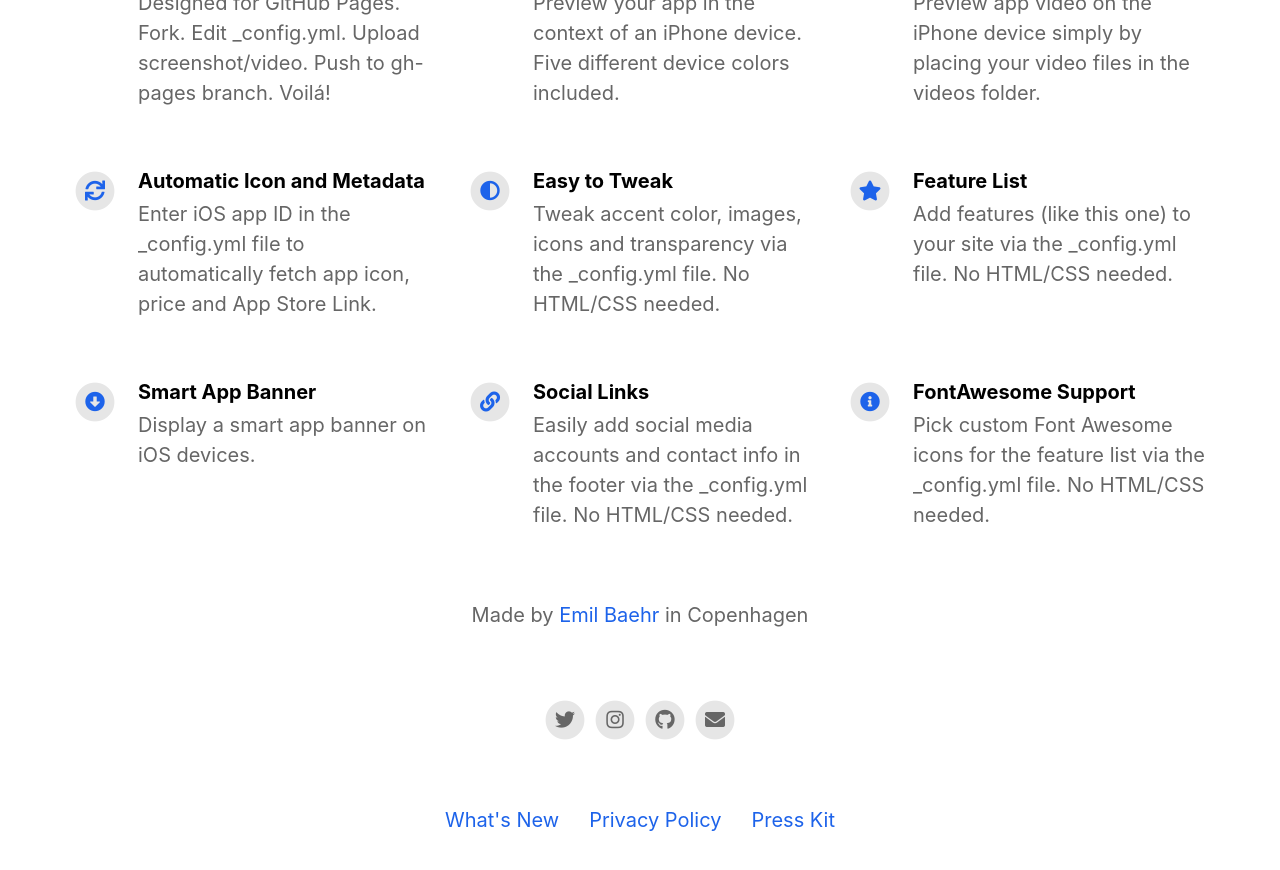
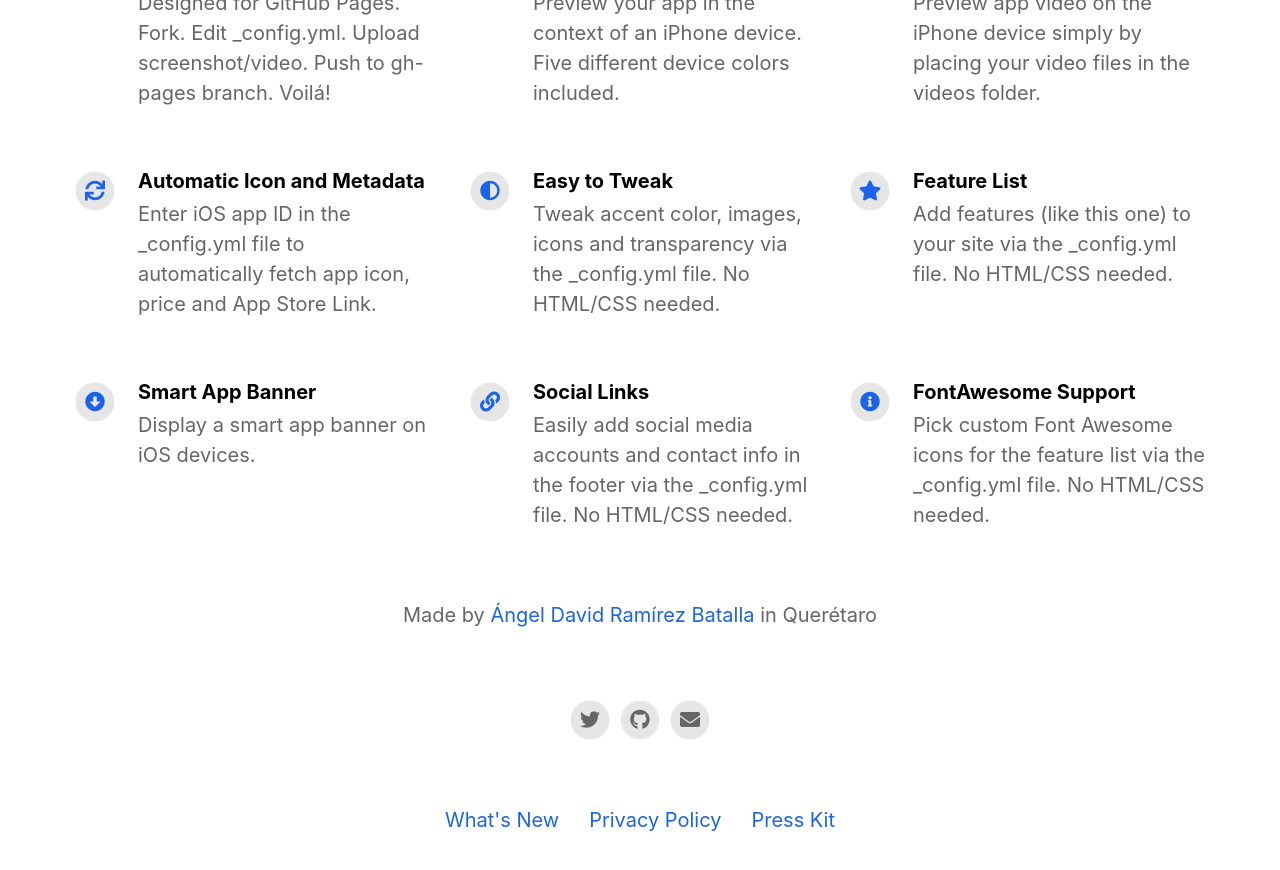
Before and after one commit to batallio/clothy-web, a Jekyll site: the page built from index.html, in a window 1280 px wide and 900 px high, scrolled down 1124 px. Shown: the top 870 px of the window. Built offline with Jekyll 4.4.1, drawn with Linux system fonts in a browser that asks for light colours; nearby versions of some CDN libraries.

Commit message:
Update _config.yml

```diff
--- a/_config.yml
+++ b/_config.yml
@@ -2,12 +2,12 @@
 page_title                                :                                           # Automatically populates with app name if not set and if iOS app ID is set. Otherwise enter manually.
 
 # App Info
-ios_app_id                                : 1234793120                                # Required. Enter iOS app ID to automatically populate name, price and icons (e.g. 718043190).
+ios_app_id                                : 1371133046                                # Required. Enter iOS app ID to automatically populate name, price and icons (e.g. 718043190).
 ios_app_country                           : us                                        # Required outside USA. Enter 2 letter country code as in https://en.wikipedia.org/wiki/ISO_3166-1_alpha-2
 
 appstore_link                             :                                           # Automatically populates if not set and if iOS app ID is set. Otherwise enter manually.
 playstore_link                            :                                           # Enter Google Play Store URL.
-presskit_download_link                    : https://emilbaehr.com                                          # Enter a link to downloadable file or (e.g. public Dropbox link to a .zip file).
+presskit_download_link                    : https://ngldvd.com                                          # Enter a link to downloadable file or (e.g. public Dropbox link to a .zip file).
                                                                                       # Or upload your press kit file to assets and set path accordingly (e.g. "assets/your_press_kit.zip").
 
 app_icon                                  : # assets/appicon.png                      # Automatically populates if not set and if iOS app ID is set.  Otherwise enter path to icon file manually.
@@ -20,14 +20,14 @@ enable_smart_app_banner                   : true
 
 
 # Information About Yourself
-your_name                                 : Emil Baehr
-your_link                                 : https://emilbaehr.com
-your_city                                 : Copenhagen
-email_address                             : emil.baehr@gmail.com
+your_name                                 : Ángel David Ramírez Batalla
+your_link                                 : https://ngldvd.com
+your_city                                 : Querétaro
+email_address                             : contact@ngldvd.com
 facebook_username                         :
-instagram_username                        : ebaehr
-twitter_username                          : ebaehr
-github_username                           : emilbaehr
+instagram_username                        :
+twitter_username                          : ngldvd
+github_username                           : ngldvd
 youtube_username                          :
 
 
```
